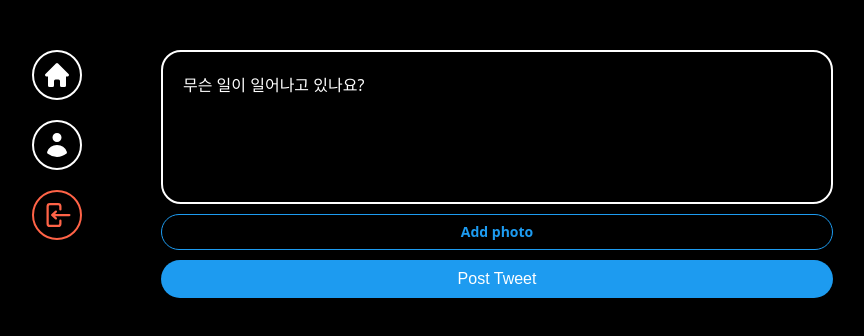
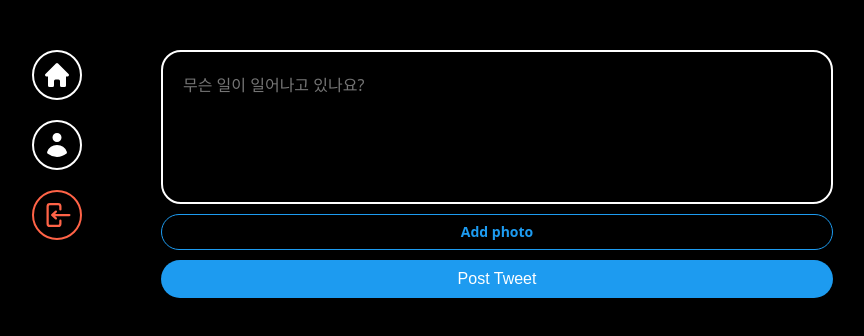
Before and after one commit to may-jan/twitter-clone, a React (Vite) app: page / in a window 1280 px wide. Shown: the top 336 px of the page, without its empty margins (237-1101 px from the left). Built offline with nearby package versions, Linux system fonts and the light colour scheme; no server answers; the database is empty; sample sign-in values are in the browser's storage.

Commit message:
Cloud Storage 루트 수정 + 스타일 수정

```diff
--- a/src/components/PostTweetForm.tsx
+++ b/src/components/PostTweetForm.tsx
@@ -13,7 +13,6 @@ const Form = styled.form`
 const TextArea = styled.textarea`
   border: 2px solid #fff;
   padding: 20px;
-  box-sizing: border-box;
   border-radius: 20px;
   font-size: 16px;
   color: #fff;
@@ -24,8 +23,6 @@ const TextArea = styled.textarea`
     Oxygen, Ubuntu, Cantarell, 'Open Sans', 'Helvetica Neue', sans-serif;
 
   &::placeholder {
-    background-color: #000;
-    color: #fff;
     font-size: 16px;
   }
   &:focus {
@@ -97,10 +94,7 @@ const PostTweetForm = () => {
       // 업로드한 파일이 있는 경우
       if (file) {
         // Cloud Storage 루트 지정
-        const locationRef = ref(
-          storage,
-          `tweets/${user.uid}-${user.displayName}/${doc.id}`
-        );
+        const locationRef = ref(storage, `tweets/${user.uid}/${doc.id}`);
         // Firebase에 업로드 (https://firebase.google.com/docs/storage/web/upload-files?hl=ko#upload_files)
         const result = await uploadBytes(locationRef, file);
         // 파일의 다운로드 URL 정보 가져오기 (https://firebase.google.com/docs/storage/web/download-files?hl=ko#download_data_via_url)
```
